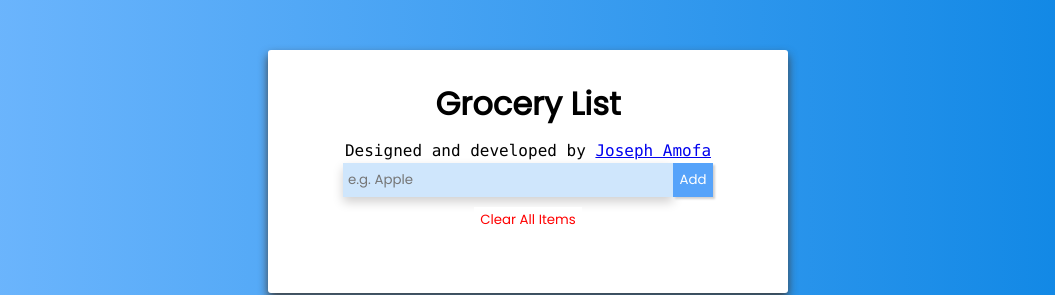
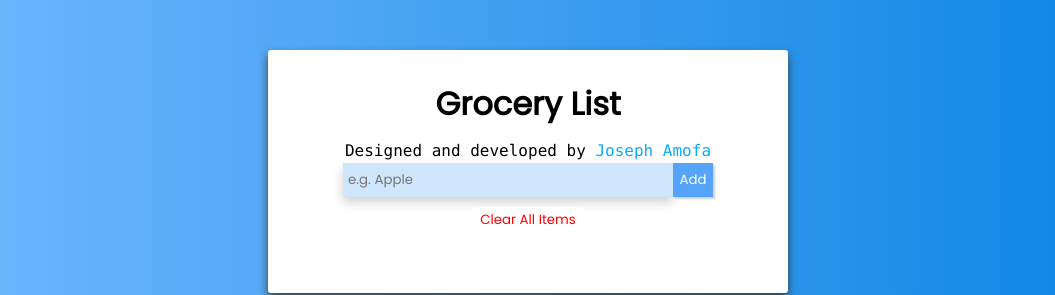
Before and after one commit to joereuben/grocery-list, a React (Create React App) app: page / in a window 1280 px wide. Shown: the top 295 px of the page, without its empty margins (112-1167 px from the left). Built offline with nearby package versions, Linux system fonts and the light colour scheme.

Commit message:
Edited my link design

```diff
--- a/src/App.js
+++ b/src/App.js
@@ -112,7 +112,7 @@ function App() {
               <h1>Grocery List</h1>
               <div>
                 <code>
-                  Designed and developed by <a href="https://freecodecamp.org/reujoe" rel='noopener noreferrer' target="_blank">Joseph Amofa</a>
+                  Designed and developed by <a href="https://freecodecamp.org/reujoe" rel='noopener noreferrer' target="_blank" className="me">Joseph Amofa</a>
                 </code>
               </div>
               <InputArea
--- a/src/index.css
+++ b/src/index.css
@@ -11,6 +11,10 @@ body {
 
 h1{
   margin: 10px 0;
+}
+a.me{
+  color: #0cadf8;
+  text-decoration: none;
 }
 
 code {
```
